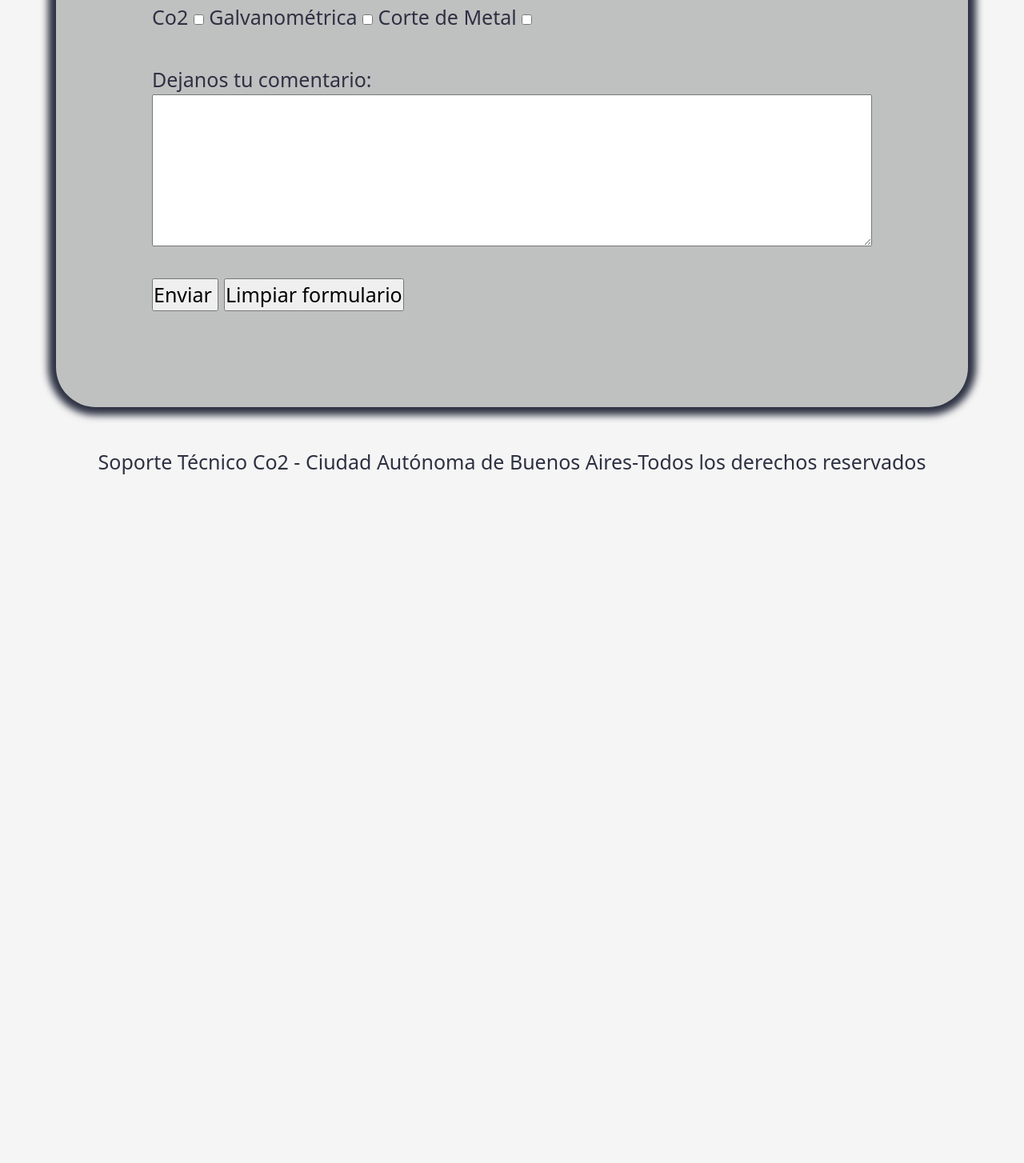
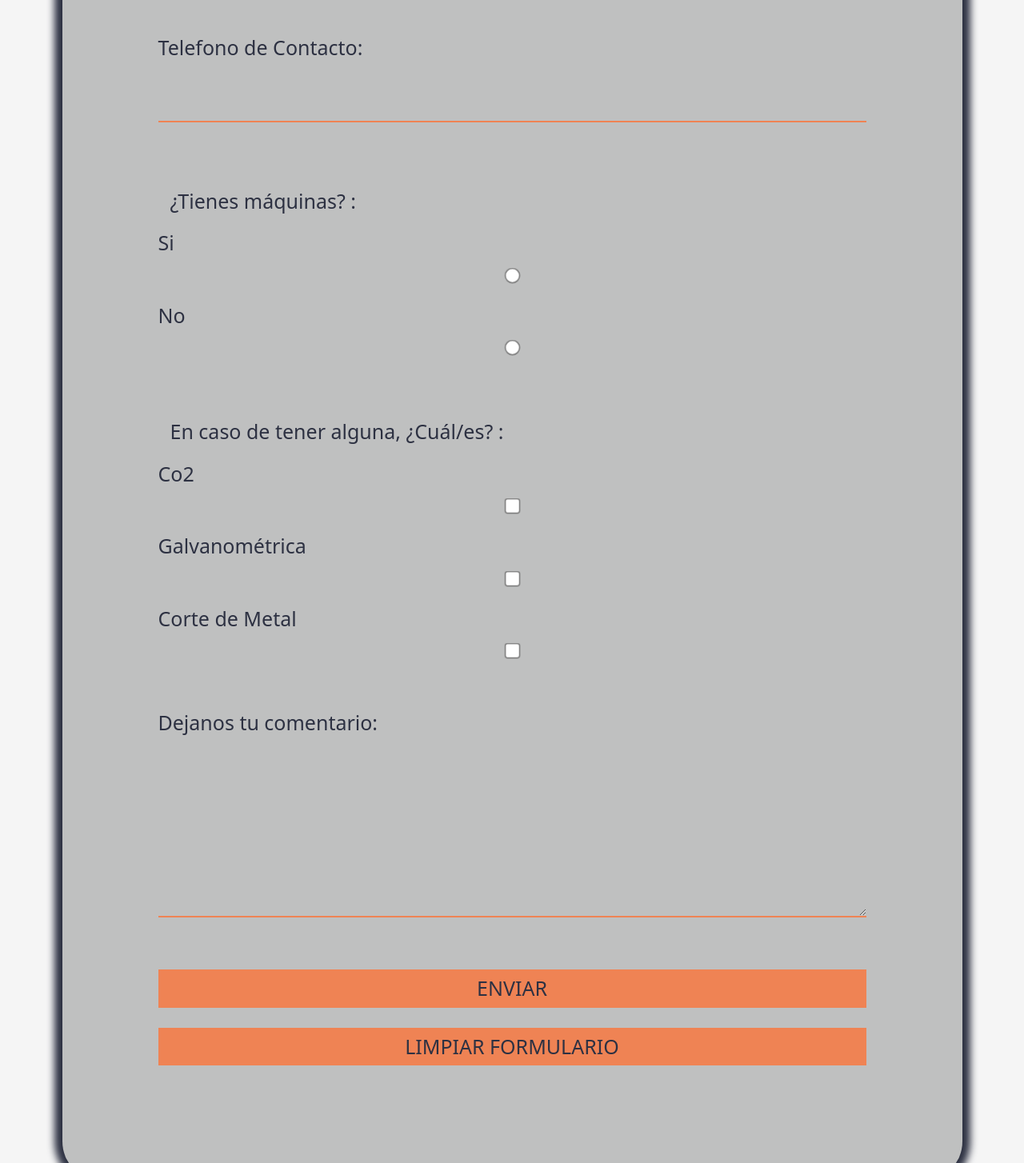
Before and after one commit to pedrisdm87/PF-DeMarcoPedro, a website: page pages/contacto1.html in a window 1280 px wide. Shown: the part 1346-2800 px from the top of the page at 80% size. Before the commit the page ends 1953 px from the top, so only its background shows below. Drawn offline with nearby package versions, Linux system fonts and the light colour scheme.

Commit message:
arreglos page contacto

```diff
--- a/pages/contacto1.html
+++ b/pages/contacto1.html
@@ -39,10 +39,12 @@
 
 
 
-    <section class="container formulario ">
+    <section class="container">
+
 
 <h4> Complete sus datos, nos contactaremos con usted:</h4>
 
+<form>
             <div>
                 <label for="nombre">Nombre: </label>
                 <input type="text" name="" id="nombre" required>
@@ -101,10 +103,16 @@
         </div>
 
         <div>
-            <input type="submit" value="Enviar ">
-            <input type="reset" value="Limpiar formulario">
+            <button type="submit">
+                Enviar
+            </button>
+
+            <button type="reset">
+                Limpiar Formulario
+            </button>
+
         </div>
-
+    </form>
     </section>
 
     <section>
--- a/scss/_contacto1.scss
+++ b/scss/_contacto1.scss
@@ -2,6 +2,8 @@
 h4{
     font-size: $s;
     text-align: center;
+    color: $azul;
+    margin-bottom: 1em;
 }
 
 .introContacto{
@@ -12,7 +14,7 @@ h4{
     margin-bottom: 5rem ;
     @extend .fondos-sections;
 }
-.formulario{
+form{
     margin-top: 10rem;
     padding: 10rem;
     overflow: hidden;
@@ -20,8 +22,7 @@ h4{
     }
 
 
-
-    .formulario p {
+    form p {
         font-size: $s;
         text-align: left;
         color: $azul
@@ -30,15 +31,16 @@ h4{
     .preguntas p {
         text-align: left;
         margin: 1.5rem;
+
     }
-    .formulario div{
+    form div{
         font-size: $s;
         text-align: left;
         color: $azul;
         padding: 2rem;
     }
 
-    .formulario input{
+    form input{
         font-size: $s;
         text-align: left;
         }
@@ -49,7 +51,7 @@ h4{
 
     }
 
-    .formulario .preguntas {
+    form .preguntas {
         font-size: $s;
         text-align: left;
     }
@@ -58,7 +60,47 @@ h4{
         flex-direction: column;
     }
 
-    @media screen and (max-width: 576px){
+form input,
+form button,
+form textarea{
+    width: 100%;
+    padding: .7em;
+    border: none;
+    background: none;
+    border-bottom: 2px solid $naranja;
+    outline: none;
+    color: $azul;
+    margin-bottom: 1em;
+}
+
+form button{
+    background: $naranja;
+    border: none;
+    color: $azul;
+    text-transform: uppercase;
+    margin:auto;
+    margin-bottom: 1em;
+    width:100%;
+    padding: 0.5rem;
+
+}
+
+form button:hover,
+form button:focus{
+background: $azul;
+color: $gris;
+transition: background-color 1s ease-out;
+}
+
+
+input[type="radio"],
+input[type="checkbox"] {
+  -ms-transform: scale(1.5);
+  -webkit-transform: scale(1.5);
+  transform: scale(1.5);
+}
+
+@media screen and (max-width: 576px){
         .formulario p {
             font-size: $xs;
         }
--- a/scss/_index.scss
+++ b/scss/_index.scss
@@ -76,6 +76,10 @@
         bottom: 15px;
         right: 15px
     }
+    .video-responsive{
+        margin-left: 1rem;
+        margin-right:1rem;
+    }
 }
 
 
```
Also changed, not shown: css/styles.css, 1 other file.
